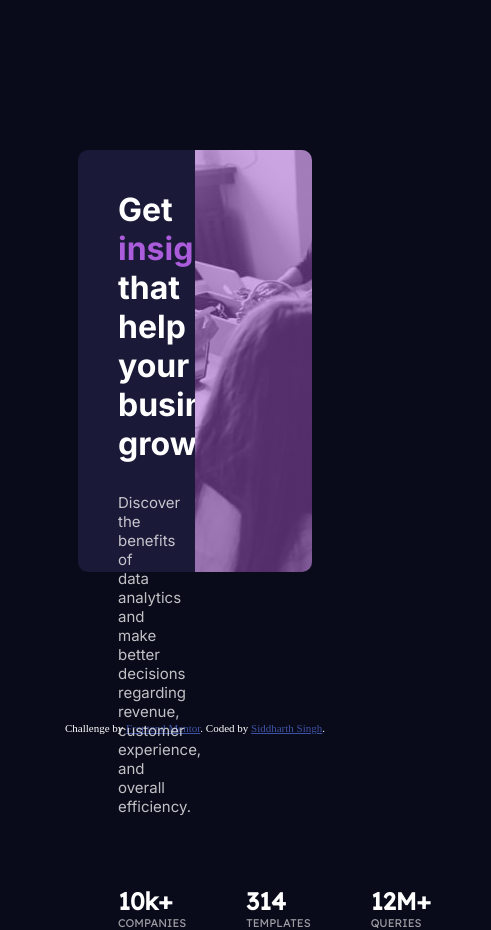
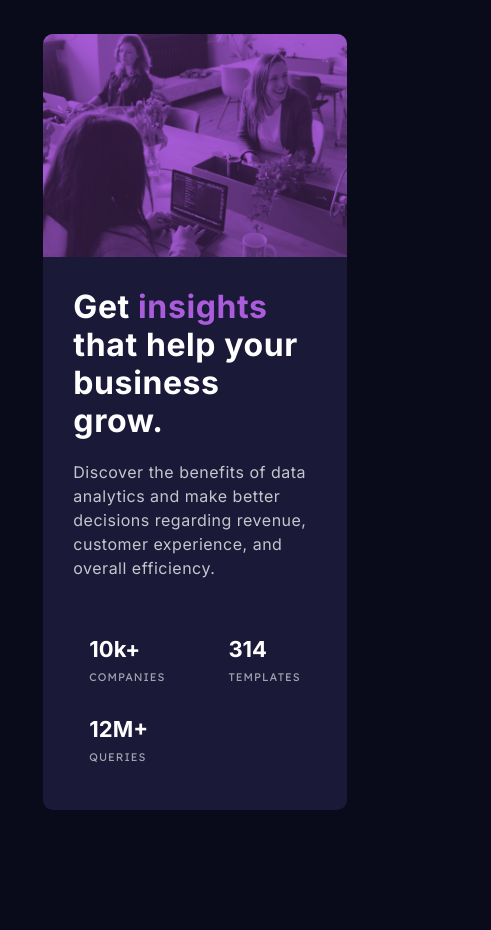
Before and after one commit to sids2000/Frontendmentor-1, a plain HTML site: page index.html in a window 390 px wide. Shown: the whole page, 491 px wide, since content can reach past the window. After the commit the page ends 844 px from the top, so only its background shows below. Drawn offline with Linux system fonts and the light colour scheme.

Commit message:
Made Website Responsive

```diff
--- a/index.html
+++ b/index.html
@@ -14,30 +14,27 @@
   <link href="https://fonts.googleapis.com/css2?family=Inter:wght@400;700&family=Lexend+Deca&display=swap" rel="stylesheet">
 </head>
 <body>
-  <div class="container">
+
+  <main>
     <div class="card">
+      <div class="content">
+        <div class="block">
           <h1>Get <span>insights</span> that help your business grow.</h1>
-      <p>
-        Discover the benefits of data analytics and make better decisions regarding revenue, customer
-        experience, and overall efficiency.
-      </p>
+          <p>Discover the benefits of data analytics and make better decisions regarding revenue, customer
+          experience, and overall efficiency.</p>
           <ul>
-        <li>10k+ <span class="stats">COMPANIES</span></li>
-        <li>314 <span class="stats">TEMPLATES</span></li>
-        <li>12M+ <span class="stats">QUERIES</span></li>
+            <li><span class="num">10k+</span> <span class="title">companies</span></li>
+            <li><span class="num">314</span> <span class="title">templates</span></li>
+            <li><span class="num">12M+</span> <span class="title">queries</span></li>
           </ul>
         </div>
+      </div>
       <div class="image">
-      <!-- <picture>
-        <source media="(min-width: 768px)" srcset="images/image-header-desktop.jpg">
-        <img src="images/image-header-mobile.jpg" alt="">
-      </picture> -->
+        <img class="desktop-image" src="./images/image-header-desktop.jpg" alt="office">
+        <img class="mobile-image" src="./images/image-header-mobile.jpg" alt="office">
+        <div class="pink"></div>
       </div>
     </div>
-
-  <div class="attribution">
-    Challenge by <a href="https://www.frontendmentor.io?ref=challenge" target="_blank">Frontend Mentor</a>.
-    Coded by <a href="#">Siddharth Singh</a>.
-  </div>
+  </main>
 </body>
 </html>
--- a/style.css
+++ b/style.css
@@ -1,94 +1,285 @@
+:root {
+    --main-background: hsl(233, 47%, 7%);
+    --card-backgroud: hsl(244, 38%, 16%);
+    --accent: hsl(277, 64%, 61%);
+
+    --main-heading: hsl(0, 0%, 100%);
+    --main-paragraph: hsla(0, 0%, 100%, 0.75);
+    --stat-headings: hsla(0, 0%, 100%, 0.6);
+}
+
 * {
     margin: 0;
     padding: 0;
     box-sizing: border-box;
 }
 
-body {
-    background-color: hsl(233, 47%, 7%);
+html {
+    font-size: 62.5%;
 }
 
-.container {
-    width: 60%;
-    height: 50vh;
-    margin: 150px auto;
+body {
+    font-family: "Inter", sans-serif;
+    background-color: var(--main-background);
+}
+
+main {
+    height: 100vh;
     display: flex;
-    padding: 20px;
-    position: relative;
-    border-radius: 10px;
-    background-color: hsl(244, 38%, 16%);
+    justify-content: center;
+    align-items: center;
 }
 
 .card {
-    height: 100%;
-    width: 45%;
-    padding: 20px;
-    text-align: left;
-    font-family: "Inter", sans-serif;
+    background-color: var(--card-backgroud);
+    display: flex;
+    align-items: stretch;
+    justify-content: center;
+    border-radius: 1rem;
+    max-width: 1140px;
 }
 
-.card h1 {
-    padding-bottom: 30px ;
-    font-weight: 700;
-    color: hsl(0, 0%, 100%);
+.content {
+    display: flex;
+    flex-direction: column;
+    justify-content: space-between;
+    padding: 6%;
 }
 
-.card h1 span {
-    color: hsl(277, 64%, 61%);
+.block {
+    display: flex;
+    flex-direction: column;
+    justify-content: space-between;
+    height: 100%;
+    width: 85%;
 }
 
-.card p {
-    padding-bottom: 70px;
-    font-size: 15px;
-    color: hsla(0, 0%, 100%, 0.75);
-    font-weight: 400;
+.content h1 {
+    color: var(--main-heading);
+    font-size: 3.4rem;
+    margin-bottom: 2.8rem;
+    line-height: 4.2rem;
+    letter-spacing: 0.6px;
 }
 
-.card ul {
-    display: flex;
-    list-style: none;
-    justify-content: start;
-    font-family: "Lexend Deca", sans-serif;
+.content h1 span {
+    color: var(--accent);
 }
 
-.card li {
+.content p {
+    color: var(--main-paragraph);
+    font-size: 1.4rem;
+    line-height: 2.4rem;
+    letter-spacing: 0.5px;
+}
+
+.content ul {
+    display: flex;
+    align-items: center;
+    justify-content: space-between;
+    margin-top: 4rem;
+    list-style: none;
+}
+
+.content li {
     display: flex;
     flex-direction: column;
-    padding-right: 60px;
-    font-size: 1.5rem;
-    font-weight: bold;
-    color: hsl(0, 0%, 100%);;
+    justify-content: flex-start;
 }
 
-.stats {
-    font-size: 0.7rem;
-    color: hsla(0, 0%, 100%, 0.6);
-    font-weight: 400;
+.num {
+    color: var(--main-heading);
+    font-weight: bold;
+    font-size: 2.2rem;
+}
+
+.title {
+    color: var(--stat-headings);
+    text-transform: uppercase;
+    letter-spacing: 0.1rem;
+    font-size: 1.2rem;
+    font-family: "Lexend Deca", sans-serif;
+    margin-top: 0.8rem;
 }
 
 .image {
-    height: 100%;
-    width: 50%;
-    position: absolute;
-    right: 0;
-    top: 0;
-    border-radius: 0px 10px 10px 0px;
-    background-image:linear-gradient( rgba(162, 86, 208, 0.5), rgba(162, 86, 208, 0.5) ), url('./images/image-header-desktop.jpg');
+    background-color: var(--accent);
+    border-radius: 0 1rem 1rem 0;
+    position: relative;
 }
 
-@media (max-width:500px) {
-    .container {
+img {
+    height: 100%;
+    mix-blend-mode: multiply;
+}
+
+.mobile-image {
+    display: none;
+}
+
+.pink {
+    background-color: var(--accent);
+    width: 100%;
+    height: 100%;
+    position: absolute;
+    top: 0;
+    left: 0;
+    opacity: 0.25;
+    border-radius: 0 1rem 1rem 0;
+}
+
+@media screen and (max-width: 375px) {
+
+    main {
+        height: 100vh;
         display: flex;
-        flex-direction: column-reverse;
+        align-items: center;
+        justify-content: center;
+    }
+    .card {
+        display: flex;
+        flex-direction: column;
+        max-width: 88%;
+        margin: 5%;
+    }
+
+    .content ul {
+        display: flex;
+        flex-direction: column;
+    }
+
+    .content li {
+        display: flex;
+        flex-direction: column;
+        align-items: center;
+        margin: 1.6rem;
+    }
+
+    .image {
+        order:1;
+        border-radius: 1rem 1rem 0 0;
+    }
+
+    .content {
+        order: 2;
+        padding: 10%;
+    }
+
+    .content h1{
+        font-size: 2.6rem;
+        text-align: center;
+        line-height: 3.6rem;
+        margin-bottom: 1.2rem;
+    }
+
+    .content p {
+        width: 100%;
+        text-align: center;
+    }
+
+    img {
+        border-radius: 1rem 1rem 0 0;
+    }
+
+    .desktop-image {
+        display: none;
+    }
+
+    .mobile-image {
+        display: block;
+        width: 100%;
+    }
+
+    .pink {
+        border-radius: 1rem 1rem 0 0;
     }
 }
 
-.attribution {
-    font-size: 11px;
-    text-align: center;
-    color: white;
+@media screen and (max-width: 980px) {
+
+    main {
+        height: 100%;
+        min-height: 100vh;
+        display: flex;
+        align-items: center;
+        justify-content: center;
+    }
+
+    .card {
+        display: flex;
+        flex-direction: column;
+        max-width: 78%;
+        margin: 3% 0;
+    }
+
+    .content ul {
+        flex-wrap: wrap;
+    }
+
+    .content li {
+        display: flex;
+        flex-direction: column;
+        margin: 1.6rem;
+    }
+
+    .image {
+        order:1;
+        border-radius: 1rem 1rem 0 0;
+    }
+
+    .content {
+        order: 2;
+        padding: 10%;
+    }
+
+    .content h1{
+        font-size: 3.4rem;
+        line-height: 4.2rem;
+        margin-bottom: 3rem;
+        letter-spacing: 0.6px;
+    }
+
+    .content p {
+        width: 100%;
+    }
+
+    img {
+        border-radius: 1rem 1rem 0 0;
+    }
+
+    .desktop-image {
+        display: none;
+    }
+
+    .mobile-image {
+        display: block;
+        width: 100%;
+    }
+
+    .pink {
+        border-radius: 1rem 1rem 0 0;
+    }
 }
 
-.attribution a {
-    color: hsl(228, 45%, 44%);
+@media screen and (max-width:1050px) {
+    .title {
+        font-size: 1.1rem;
+    }
+
+    .block {
+        width: 100%;
+    }
+
+    .content h1 {
+        font-size: 3.2rem;
+        line-height: 3.8rem;
+        margin-bottom: 2rem;
+    }
+
+    .content p {
+        width: 100%;
+        font-size: 1.6rem;
+        line-height: 2.4rem;
+        letter-spacing: 0.5px;
+    }
 }
```
Lines whose indentation alone changed are shown as unchanged.
